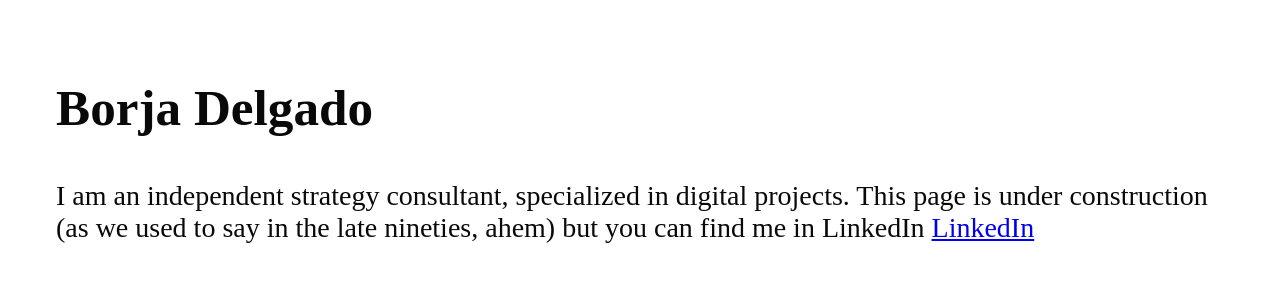
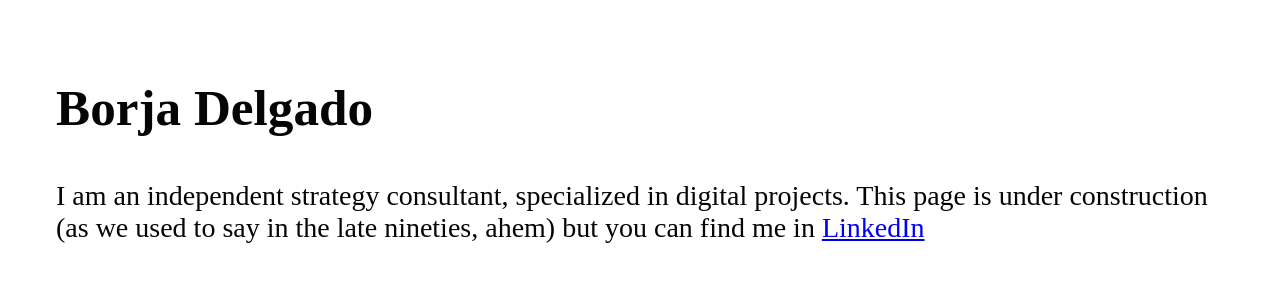
Before and after one commit to borjadelgado/borjadelgado.com, a plain HTML site: page index.html in a window 1280 px wide. Drawn offline with Linux system fonts and the light colour scheme.

Commit message:
Update index.html

```diff
--- a/index.html
+++ b/index.html
@@ -8,7 +8,7 @@
 <style>
 	body {
     padding: 5em 2em 0em 3em;
-		color: #090909;
+		color: #050505;
 		background-color: #FFF;
 		}
 	h1 {
@@ -37,7 +37,7 @@
 <body>
 
 	<h1>Borja Delgado</h1>
-	<p>I am an independent strategy consultant, specialized in digital projects. This page is under construction (as we used to say in the late nineties, ahem) but you can find me in LinkedIn <a href="https://www.linkedin.com/in/borjadelgado/">LinkedIn</a></p>
+	<p>I am an independent strategy consultant, specialized in digital projects. This page is under construction (as we used to say in the late nineties, ahem) but you can find me in <a href="https://www.linkedin.com/in/borjadelgado/">LinkedIn</a></p>
 
 	</body>
 </html>
```
